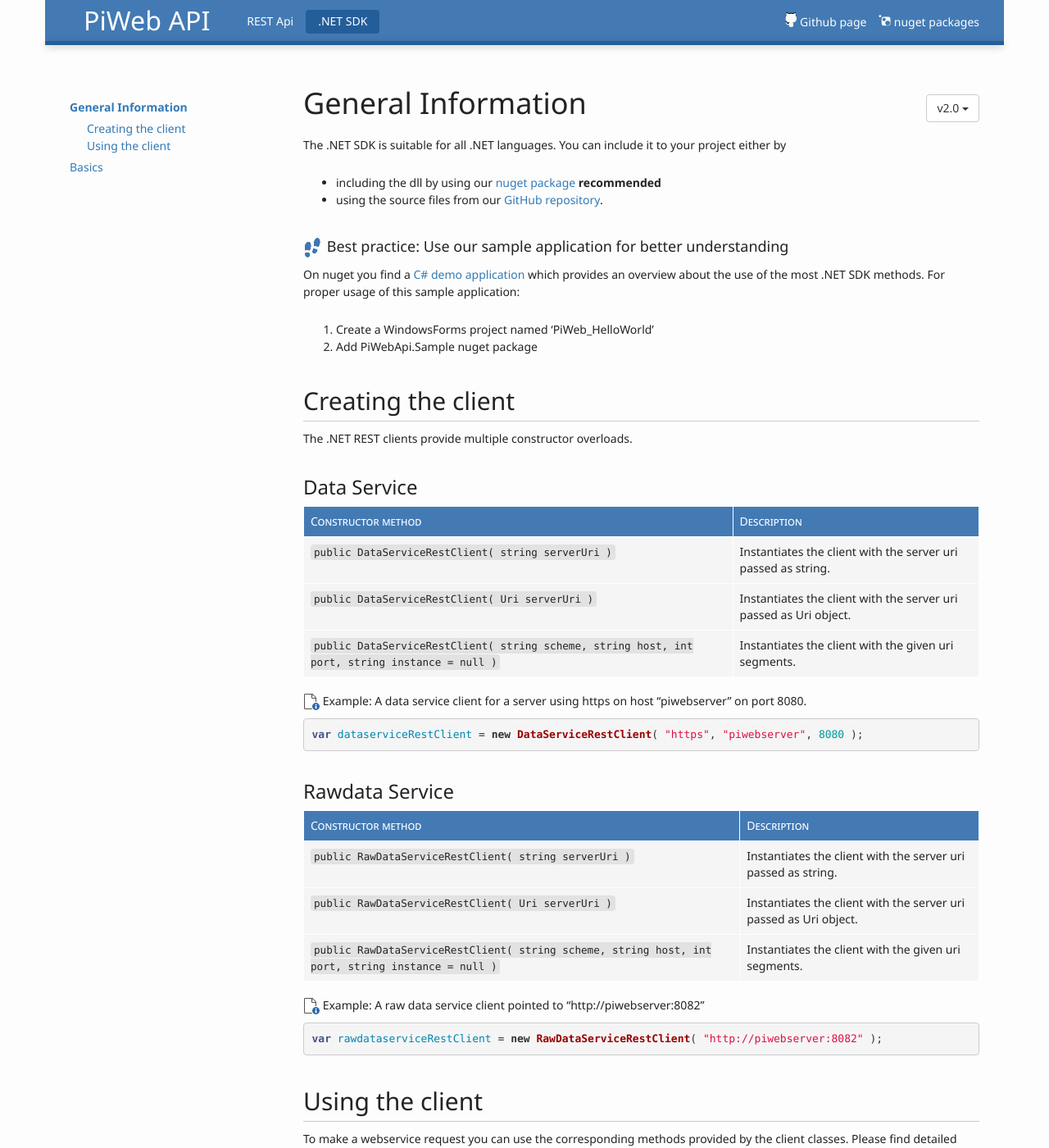
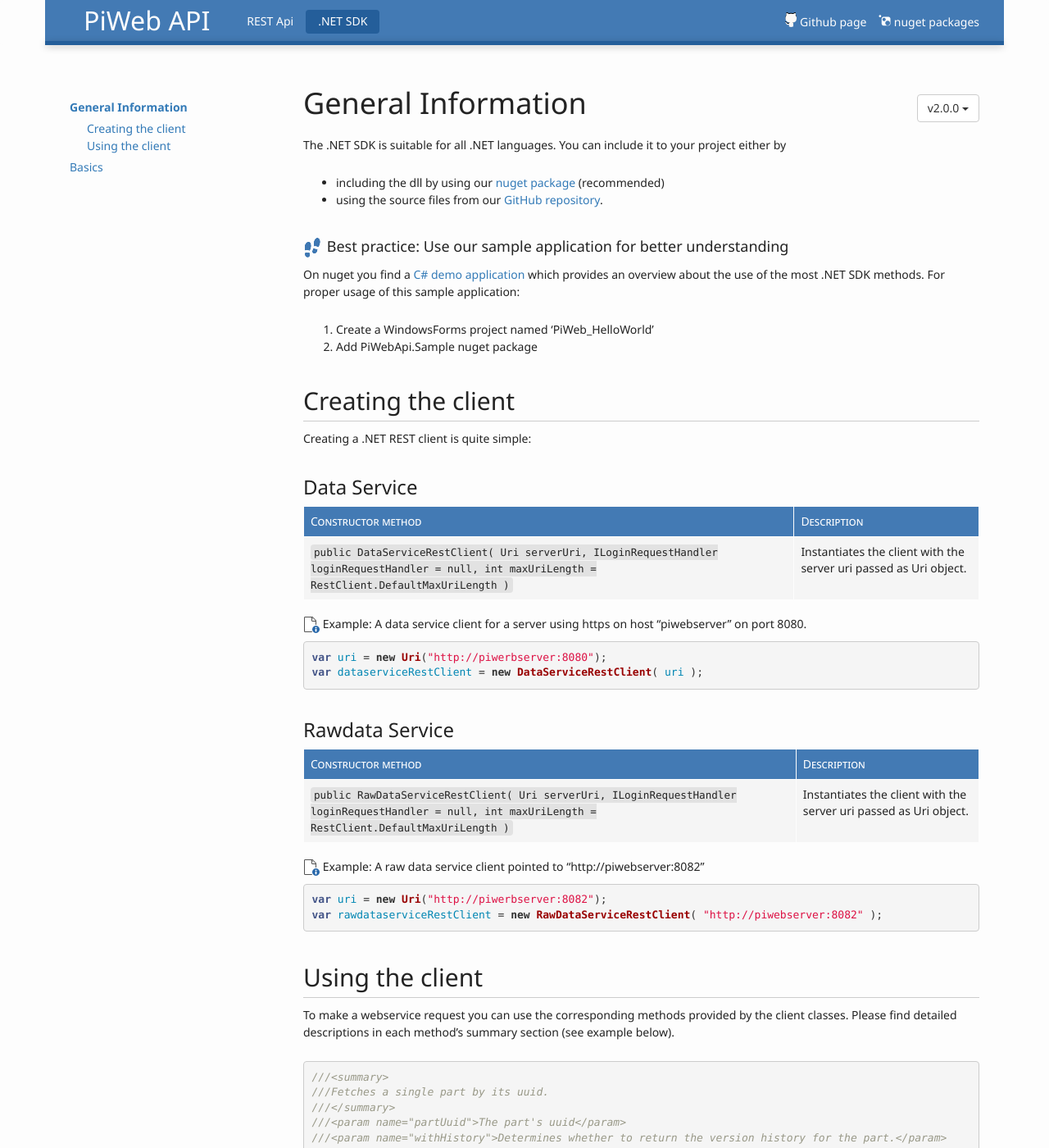
Before and after one commit to ZEISS-PiWeb/PiWeb-Api, a Jekyll site: the page built from _pages/02-netsdk_new.md, in a window 1280 px wide and 1400 px high. Shown: the whole window at 82% size. Built offline with Jekyll 4.4.1, drawn with Linux system fonts in a browser that asks for light colours; some of the changed text lies outside the part shown.

Commit message:
Updated doc and formatting

````diff
--- a/_pages/02-netsdk_new.md
+++ b/_pages/02-netsdk_new.md
@@ -2,7 +2,7 @@
 area: sdk
 title: .NET SDK
 level: 0
-version: 2.0
+version: 2.0.0
 permalink: "/sdk/v2"
 sections:
   general:
@@ -36,7 +36,7 @@
 
 The .NET SDK is suitable for all .NET languages. You can include it to your project either by
 
-- including the dll by using our [nuget package](https://www.nuget.org/packages/Zeiss.IMT.PiWebApi.Client/) **recommended**
+- including the dll by using our [nuget package](https://www.nuget.org/packages/Zeiss.IMT.PiWebApi.Client/) (recommended)
 - using the source files from our [GitHub repository](https://github.com/ZEISS-PiWeb/PiWeb-Api).
 
 {{ site.headers['bestPractice'] }} Use our sample application for better understanding
--- a/_pages/021-general_new.md
+++ b/_pages/021-general_new.md
@@ -1,23 +1,22 @@
 <h2 id="{{page.sections['general']['secs']['create'].anchor}}">{{page.sections['general']['secs']['create'].title}}</h2>
 
 
-The .NET REST clients provide multiple constructor overloads.
+Creating a .NET REST client is quite simple:
 
 ### Data Service
 
 {% capture table %}
 Constructor method | Description
 -------------------|-------------
-```public DataServiceRestClient( string serverUri )``` | Instantiates the client with the server uri passed as string.
-```public DataServiceRestClient( Uri serverUri )``` | Instantiates the client with the server uri passed as Uri object.
-```public DataServiceRestClient( string scheme, string host, int port, string instance = null )``` | Instantiates the client with the given uri segments.
+```public DataServiceRestClient( Uri serverUri, ILoginRequestHandler loginRequestHandler = null, int maxUriLength = RestClient.DefaultMaxUriLength )``` | Instantiates the client with the server uri passed as Uri object.
 {% endcapture %}
 {{ table | markdownify | replace: '<table>', '<table class="table table-hover">' }}
 
 {{ site.headers['example'] }} A data service client for a server using https on host "piwebserver" on port 8080.
 
 {% highlight csharp %}
-var dataserviceRestClient = new DataServiceRestClient( "https", "piwebserver", 8080 );
+var uri = new Uri("http://piwerbserver:8080");
+var dataserviceRestClient = new DataServiceRestClient( uri );
 {% endhighlight %}
 
 
@@ -26,15 +25,14 @@
 {% capture table %}
 Constructor method | Description
 -------------------|-------------
-```public RawDataServiceRestClient( string serverUri )``` | Instantiates the client with the server uri passed as string.
-```public RawDataServiceRestClient( Uri serverUri )``` | Instantiates the client with the server uri passed as Uri object.
-```public RawDataServiceRestClient( string scheme, string host, int port, string instance = null )``` | Instantiates the client with the given uri segments.
+```public RawDataServiceRestClient( Uri serverUri, ILoginRequestHandler loginRequestHandler = null, int maxUriLength = RestClient.DefaultMaxUriLength )``` | Instantiates the client with the server uri passed as Uri object.
 {% endcapture %}
 {{ table | markdownify | replace: '<table>', '<table class="table table-hover">' }}
 
 {{ site.headers['example'] }} A raw data service client pointed to "http://piwebserver:8082"
 
 {% highlight csharp %}
+var uri = new Uri("http://piwerbserver:8082");
 var rawdataserviceRestClient = new RawDataServiceRestClient( "http://piwebserver:8082" );
 {% endhighlight %}
 
@@ -60,5 +58,9 @@
 }
 {% endhighlight %}
 
-Each method runs asynchronously and returns an awaitable `Task`. The result will be available once the `Task` has completed. All methods accept a `CancellationToken` which you can use to cancel a request.
+
+{{ site.images['info'] }} Each method runs asynchronously and returns an awaitable `Task`. The result will be available once the `Task` has completed.
+
+{{ site.images['info'] }} All methods accept a `CancellationToken` which you can use to cancel a request.
+
 Useful hints can be found in the following Best practices section.
````
